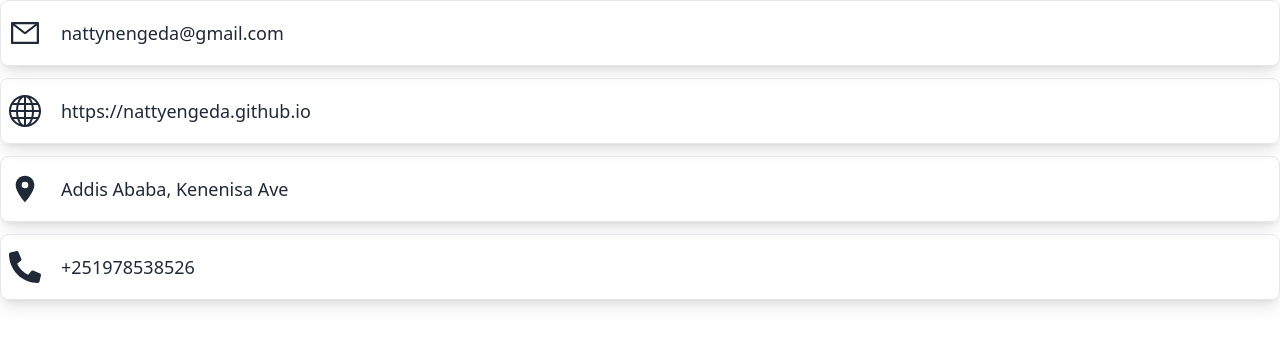
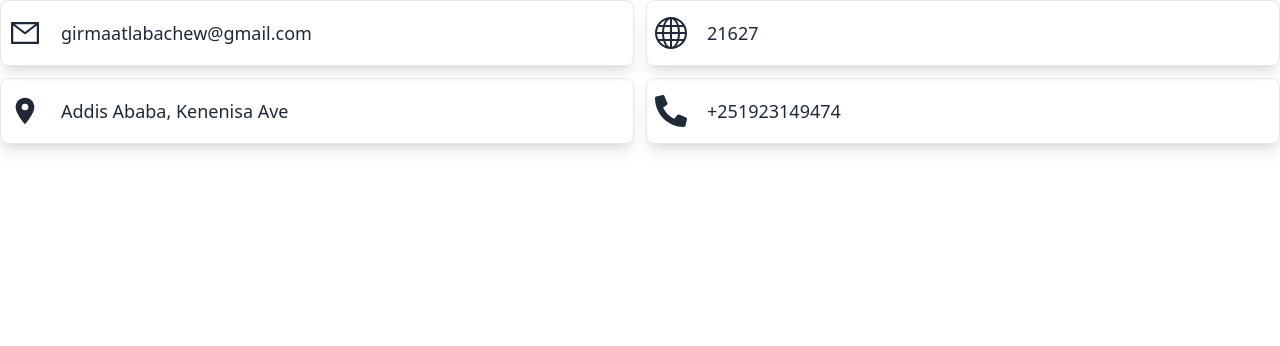
Before and after one commit to NattyEngeda/ebc_frontend, a Next.js app: page /cards/components/Contact in a window 1280 px wide. Shown: the top 346 px of the page. Built offline with nearby package versions, Linux system fonts and the light colour scheme.

Commit message:
Late Night Commit

```diff
--- a/pages/cards/components/Contact.js
+++ b/pages/cards/components/Contact.js
@@ -7,23 +7,23 @@ import { FaPhoneAlt } from 'react-icons/fa';
 const Contact = () => {
     return (
         <div className="flex flex-col gap-5 w-full">
-            <div className="grid grid-cols2 w-full gap-3">
+            <div className="grid grid-cols-1 md:grid-cols-2 w-full gap-3">
                 <div className="rounded-lg boorshad shadow-lg p-2 py-4 flex flex-row gap-5 items-center">
                     <AiOutlineMail className="w-8 h-8" />
                     <a
-                        href="mailto:nattynengeda@gmail.com"
+                        href="mailto:girmaatlabachew@gmail.com"
                         className="text-lg"
-                    >nattynengeda@gmail.com</a>
+                    >girmaatlabachew@gmail.com</a>
                 </div>
 
                 <div className="rounded-lg boorshad shadow-lg p-2 py-4 flex flex-row gap-5 items-center">
                     <BsGlobe className="w-8 h-8" />
                     <a
-                        href="https://nattyengeda.github.io"
+                        href="#"
                         target="_blank"
                         rel='noreferrer'
                         className="text-lg"
-                    >https://nattyengeda.github.io</a>
+                    >21627</a>
                 </div>
 
                 <div className="rounded-lg boorshad shadow-lg p-2 py-4 flex flex-row gap-5 items-center">
@@ -37,9 +37,9 @@ const Contact = () => {
                 <div className="rounded-lg boorshad shadow-lg p-2 py-4 flex flex-row gap-5 items-center">
                     <FaPhoneAlt className="w-8 h-8" />
                     <a
-                        href="tel:+251978538526"
+                        href="tel:+251923149474"
                         className="text-lg"
-                    >+251978538526</a>
+                    >+251923149474</a>
                 </div>
 
             </div>
--- /dev/null
+++ b/pages/cards/girma.js
@@ -0,0 +1,118 @@
+import React from "react";
+import { useRouter } from "next/router";
+import Head from "next/head";
+import Image from "next/image";
+
+
+import ProfileImage from "./components/ProfileImage";
+import PersonalInfo from "./components/PersonalInfo";
+import Social from "./components/Social";
+import Contact from "./components/Contact";
+import Shop from "./components/Shop";
+import Work from "./components/Work";
+import Footer from "./components/Footer";
+import Project from "./components/Project";
+import Message from "./components/Message";
+
+// Images
+import placeholder from '../../assets/images/placeholder/placeholder.png';
+import image from '../../assets/images/placeholder/placeholder.png'
+
+const Yonas = () => {
+    const router = useRouter();
+    const skill = [1, 2, 3, 4, 5, 6];
+
+
+    const myLoader = ({ src, width, quality }) => {
+        return `${src}?w=${width}&q=${quality || 75}`
+    }
+
+
+    return (
+        <>
+            <Head>
+                <title>Grima Atlabachew</title>
+                <meta name="description" content="Generated By Alamondai" />
+                <meta name="viewport" content="width=device-width, initial-scale=1" />
+                <link rel="icon" href="/favicon.ico" />
+            </Head>
+            <main className="flex flex-col w-full bg-slate-700 min-h-screen container mx-auto">
+                {/* <ProfileImage /> */}
+
+                <section className="flex flex-col items-start justify-center py-1 px-10 gap-10 min-h-screen">
+                    <div className="flex flex-col gap-10">
+                        <div className="flex flex-col gap-2 md:gap-5">
+                            <h1 className="text-3xl md:text-6xl text-white">Sanitary Systems and Elector Mechanical System Contractor</h1>
+                            <hr className="w-1/3" />
+                        </div>
+                        <div className="flex flex-col gap-2 md:gap-5">
+                            <p className="text-2xl md:text-4xl text-white">Grima Atlabachew</p>
+                            <hr className="w-1/3" />
+                        </div>
+                    </div>
+
+
+                </section>
+
+                <section className="flex flex-col gap-8 w-full bg-white px-5 min-h-screen py-5 ">
+                    <Contact />
+
+                    <hr className="text-black bg-black border border-black rounded-full w-5/6 mx-auto" />
+
+                    <section className="flex flex-col gap-6">
+                        <div className="flex flex-col gap-3 items-center">
+                            <h1 className="text-3xl md:text-5xl text-black">What I do</h1>
+                            <hr className="w-1/6 text-red-800 border-2 border-red-800" />
+                        </div>
+                        <div className="grid grid-cols-2 lg:grid-cols-3 gap-10 px-5 md:px-20">
+                            {
+                                skill.map((items) => (
+                                    <div className="flex flex-col gap-4" key={items}>
+                                        <Image
+                                            loader={myLoader}
+                                            src={placeholder}
+                                            alt="Placeholder"
+                                            width={500}
+                                            height={500}
+                                        />
+                                        <p>Skill</p>
+                                    </div>
+                                ))
+                            }
+
+                        </div>
+                    </section>
+
+                    <section className="flex flex-col gap-5">
+                    <div className="flex flex-col gap-3 items-center">
+                            <h1 className="text-3xl md:text-5xl text-black">Clients</h1>
+                            <hr className="w-1/6 text-red-800 border-2 border-red-800" />
+                        </div>
+                    </section>
+
+                    <section className="flex flex-col gap-4 flex-wrap">
+                        {/* Shops */}
+                        <Shop />
+
+                        {/* Work */}
+                        <Work />
+
+                        {/* Project */}
+                        <Project />
+
+                        {/* Message */}
+                        <Message />
+
+                    </section>
+                    <section>
+                        <Social />
+                    </section>
+                </section>
+
+                <Footer />
+            </main>
+        </>
+    );
+}
+
+export default Yonas;
--- a/pages/cards/yonas.js
+++ /dev/null
@@ -1,76 +0,0 @@
-import React from "react";
-import { useRouter } from "next/router";
-import Head from "next/head";
-import Image from "next/image";
-
-
-import ProfileImage from "./components/ProfileImage";
-import PersonalInfo from "./components/PersonalInfo";
-import Social from "./components/Social";
-import Contact from "./components/Contact";
-import Shop from "./components/Shop";
-import Work from "./components/Work";
-import Footer from "./components/Footer";
-import Project from "./components/Project";
-import Message from "./components/Message";
-
-const Yonas = () => {
-    const router = useRouter();
-
-    return (
-        <>
-            <Head>
-                <title>Yonas Father</title>
-                <meta name="description" content="Generated By Alamondai" />
-                <meta name="viewport" content="width=device-width, initial-scale=1" />
-                <link rel="icon" href="/favicon.ico" />
-            </Head>
-            <main className="flex flex-col w-full bg-slate-700 min-h-screen lg:w-[360px] lg:mx-auto">
-                {/* <ProfileImage /> */}
-
-                <section className="flex flex-col items-start justify-center py-1 px-10 gap-10 min-h-screen">
-                    <div className="flex flex-col gap-10">
-                        <div>
-                            <h1 className="text-5xl text-white">Company Name</h1>
-                            <hr className="w-1/3" />
-                        </div>
-                        <div>
-                            <p className="text-3xl text-white">Owner Name</p>
-                            <hr className="w-1/3" />
-                        </div>
-                    </div>
-
-
-                </section>
-
-                <section className="flex flex-col gap-8 w-full bg-white px-5 min-h-screen py-5 ">
-                    <Contact />
-
-                    <hr className="text-black bg-black border border-black rounded-full w-5/6 mx-auto" />
-
-                    <section className="flex flex-col gap-4 flex-wrap">
-                        {/* Shops */}
-                        <Shop />
-
-                        {/* Work */}
-                        <Work />
-
-                        {/* Project */}
-                        <Project />
-
-                        {/* Message */}
-                        <Message />
-
-                    </section>
-                    <section>
-                        <Social />
-                    </section>
-                </section>
-
-                <Footer />
-            </main>
-        </>
-    );
-}
-
-export default Yonas;
```
Also changed, not shown: assets/images/placeholder/placeholder.png (added).
